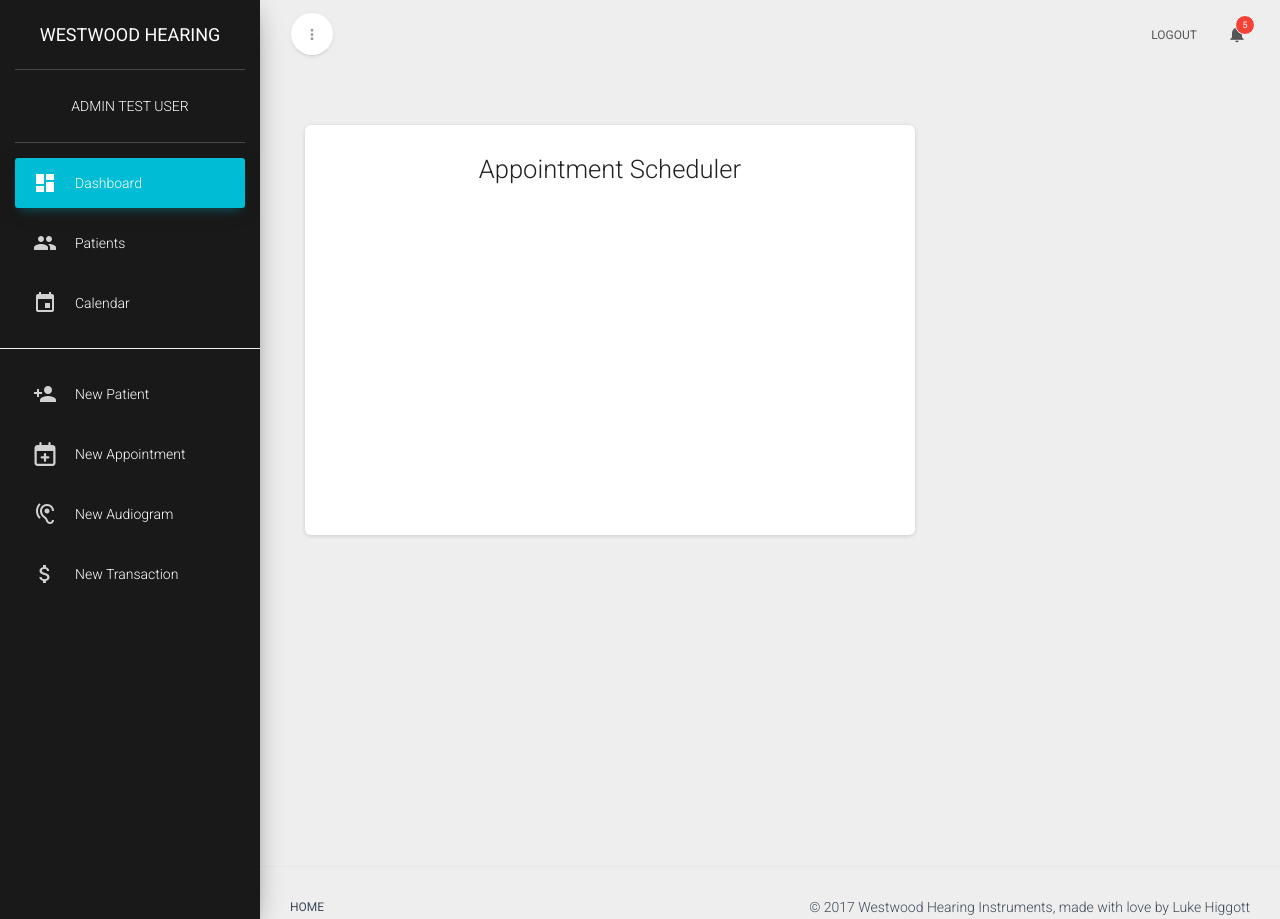
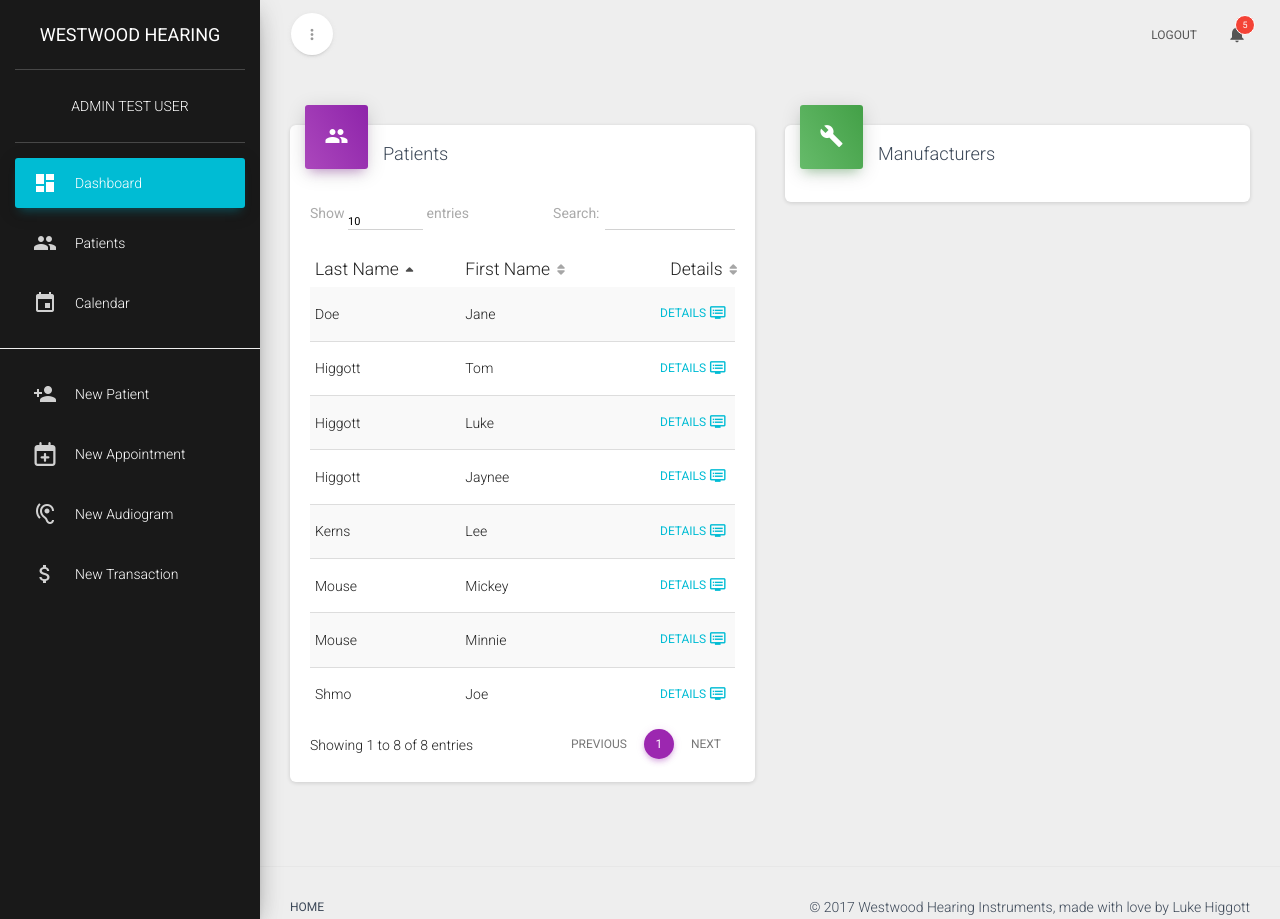
Before and after one commit to higgottluke/westwood-hearing, a Django app: page / in a window 1280 px wide. Run offline with Django 3.2, Linux system fonts and the light colour scheme; a user stored in the database is signed in; data comes from the database, SQL or seed files in the repository; both versions use the stored data as it was after the commit; some libraries are stand-ins or nearby versions.

Commit message:
did a lot of work

```diff
--- a/OMS/templates/OMS/audiogram.html
+++ b/OMS/templates/OMS/audiogram.html
@@ -14,8 +14,9 @@
 
 				</div>
 				<div class="table-responsive">
-					<thead>
+
 					<table class="table table-bordered audiogram">
+						<thead>
 						<th>250</th>
 						<th>500</th>
 						<th>1000</th>
@@ -37,7 +38,7 @@
 						{% endfor %}
 					</tr>
 					<th class="text-center">Notes</th>
-					<td colspan="8" class="text-left">{{ audiogram.notes }}</td>
+					<td colspan="8s" class="text-left">{{ audiogram.notes }}</td>
 					<tr>
 					</tr>
 				</table>
--- a/OMS/templates/OMS/home.html
+++ b/OMS/templates/OMS/home.html
@@ -3,14 +3,52 @@
 {% block title %}Westwood Hearing | Home{% endblock %}
 
 {% block content %}
-<div class="col-sm-8">
-  <div class="wizard-container">
-    <div class="card wizard-card" id="wizardAppointment" data-color="blue">
-      <form action="">
-        <div class="wizard-header">
-          <h3 class="wizard-title">Appointment Scheduler</h3>
+<div class="row">
+  <div class="col-md-6">
+    <div class="card">
+      <div class="card-header card-header-icon" data-background-color="purple">
+        <i class="material-icons">people</i>
+      </div>
+      <div class="card-content">
+        <h4 class="card-title">Patients</h4>
+        <div class="material-datatables">
+          <div class="toolbar"></div>
+          <div id="datatables_wrapper" class="dataTables_wrapper form-inline dt-bootstrap">
+            <table id="datatables" class="table table-striped table-no-bordered table-hover dataTable dtr-inline" style="width: 100%;" role="grid" aria-describedby="datatables_info" width="100%" cellspacing="0">
+              <thead>
+                <tr role="row">
+                  <th>Last Name</th>
+                  <th>First Name</th>
+                  <th class="text-right">Details</th>
+                </tr>
+              </thead>
+              <tbody>
+                {% for patient in patients %}
+                <tr>
+                  <td>{{ patient.lname }}</td>
+                  <td>{{ patient.fname }}</td>
+                  <td class="text-right">
+                    <a href="/patient/{{ patient.id }}" class="btn btn-simple btn-info btn-icon edit">DETAILS <i class="material-icons">dvr</i></a>
+                  </td>
+                </tr>
+                {% endfor %}
+              </tbody>
+            </table>
+          </div>
         </div>
-      </form>
+      </div>
+    </div>
+  </div>
+  <div class="col-md-6">
+    <div class="card">
+      <div class="card-header card-header-icon" data-background-color="green">
+        <i class="material-icons">build</i>
+      </div>
+      <div class="card-content">
+        <h4 class="card-title">
+          Manufacturers
+        </h4>
+      </div>
     </div>
   </div>
 </div>
--- a/OMS/views.py
+++ b/OMS/views.py
@@ -8,7 +8,8 @@ from .forms import PatientForm
 # Create your views here.
 @login_required
 def home(request):
-	return render(request, 'OMS/home.html', {})
+	patients = Patient.objects.all().order_by('lname')
+	return render(request, 'OMS/home.html', {'patients': patients})
 
 def login(request):
 	return render(request, 'OMS/login.html')
@@ -49,7 +50,7 @@ def patient_profile(request, id):
 		if form.is_valid():
 			# do something to create a new Patient object
 			form.save()
-			return redirect('/patients')
+			return redirect('/patient/{}/'.format(form.fields['id']))
 		else:
 			return redirect('/')
 	else:
@@ -65,14 +66,8 @@ def patient_profile(request, id):
 		)
 @login_required
 def audiogram(request, id):
-	try:
-		audiogram = Audiogram.objects.get(id=id)
-		return render(request, 'OMS/audiogram.html', {
-			'audiogram': audiogram,
-			'patient': audiogram.patient,
-			})
-	except Audiogram.DoesNotExist:
-		patient = Patient.objects.get(id=id)
-		return render(request, 'OMS/audiogram.html', {
-			'patient': patient,
+	audiogram = Audiogram.objects.get(id=id)
+	return render(request, 'OMS/audiogram.html', {
+		'audiogram': audiogram,
+		'patient': audiogram.patient,
 		})
```
Also changed, not shown: db.sqlite3.
